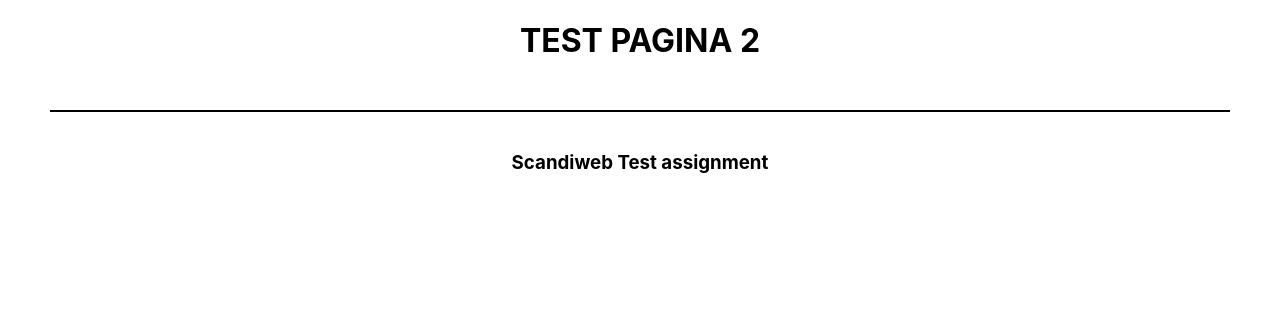
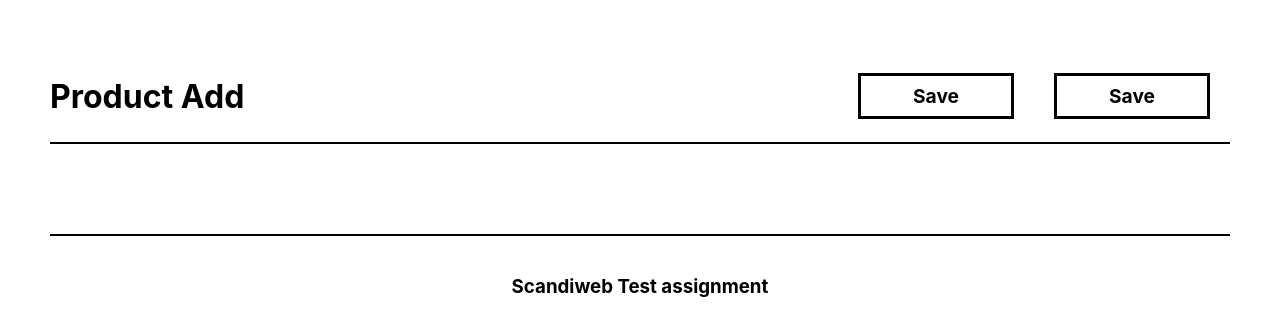
Before and after one commit to mrsb2/scandiweb, a React (Create React App) app in the folder scandiweb/: page /add-product in a window 1280 px wide. Shown: the top 336 px of the page. Built offline with nearby package versions, Linux system fonts and the light colour scheme.

Commit message:
second crash

```diff
--- a/scandiweb/src/page/addProduct/addProduct.jsx
+++ b/scandiweb/src/page/addProduct/addProduct.jsx
@@ -1,10 +1,33 @@
 import React from 'react';
 import './addproduct.css';
+import {  Link } from 'react-router-dom';
+import axios from 'axios';
 
 const addProduct = () => {
   return (
-    <div>
-      <h1>TEST PAGINA 2</h1>
+    <div className='container'>
+        <div className='headerProductList'>
+            <div className='ProductList'>
+                <h2>Product Add</h2>
+            </div>
+
+            <div className='buttonsContainer'>
+                <div className='buttons'>
+                    <Link to='/'  id='add-product-btn'>
+                        <p className='buttonsName'>Save</p>
+                    </Link>
+                </div>
+                <div className='buttons'>
+                    <Link to='/'  id='add-product-btn'>
+                        <p className='buttonsName'>Save</p>
+                    </Link>
+                </div>
+            </div>
+        </div>
+        {/* ------------------------------------------------------------------------------------- */}
+        <div className='containerProducts'>
+
+        </div>
     </div>
   )
 }
--- a/scandiweb/src/page/productPage/productPage.jsx
+++ b/scandiweb/src/page/productPage/productPage.jsx
@@ -47,7 +47,7 @@
             console.log(error);
         });
     }, []);
-
+    console.log(products);
     return (
     <div className='container'>
         <div className='headerProductList'>
```
